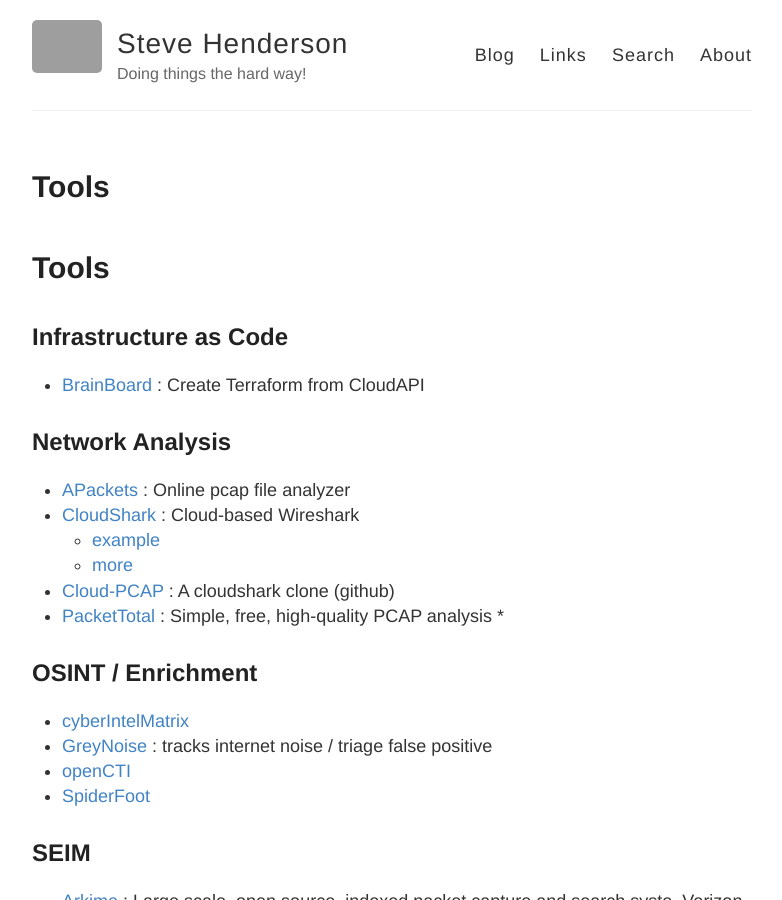
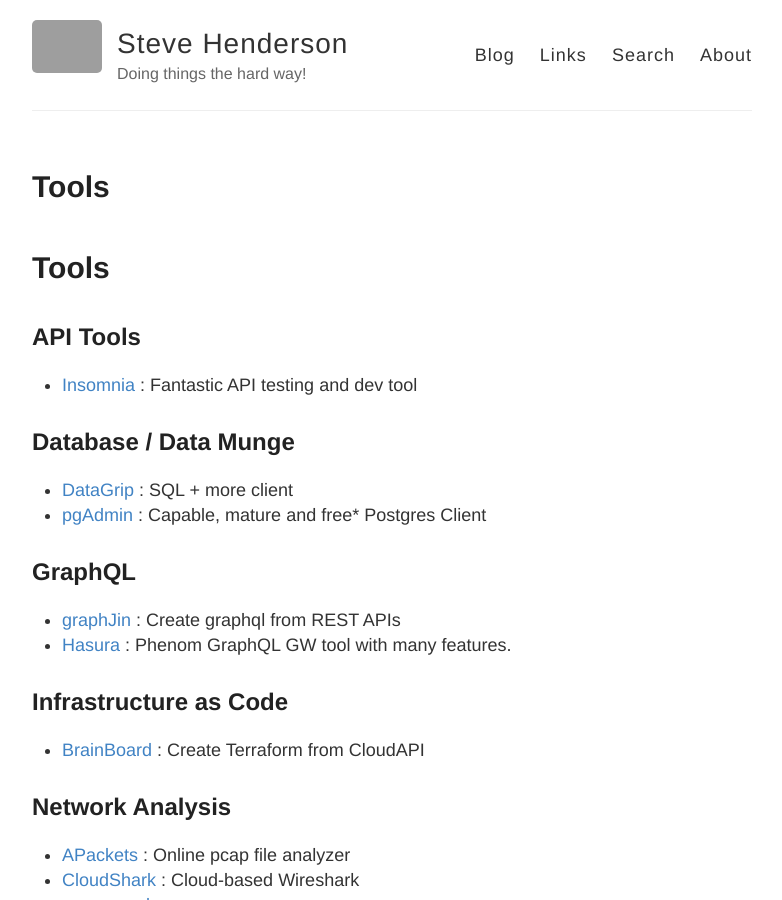
Before and after one commit to stevehenderson/stevehenderson.github.io, a Jekyll site: the page built from tools.md, in a window 1280 px wide and 900 px high. Shown: the whole window, without its empty margins (248-1030 px from the left). Built offline with Jekyll 4.4.1, drawn with Linux system fonts in a browser that asks for light colours; our own code applies the rules of GitHub Pages for plain Markdown files; grey boxes are pictures that could not be loaded.

Commit message:
Update tools.md

```diff
--- a/tools.md
+++ b/tools.md
@@ -1,4 +1,15 @@
 # Tools
+
+## API Tools
+   * [Insomnia](https://insomnia.rest/) : Fantastic API testing and dev tool
+
+## Database / Data Munge
+   * [DataGrip](https://www.jetbrains.com/datagrip/) : SQL + more client
+   * [pgAdmin](https://www.pgadmin.org/) : Capable, mature and free* Postgres Client
+
+## GraphQL
+   * [graphJin](https://graphjin.com/) : Create graphql from REST APIs
+   * [Hasura](https://hasura.io/) : Phenom GraphQL GW tool with many features.
 
 ## Infrastructure as Code
 
```
